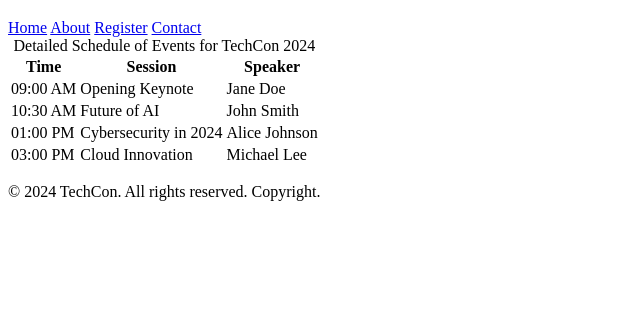
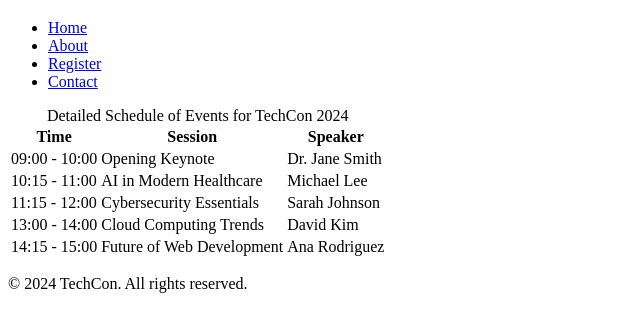
Before and after one commit to garisonmike/TechCon_HTML, a plain HTML site: page techcon_website/schedule.html in a window 1280 px wide. Shown: the part 61-392 px from the top of the page, without its empty margins (0-640 px from the left). Drawn offline with Linux system fonts and the light colour scheme.

Commit message:
Update schedule.html

```diff
--- a/techcon_website/schedule.html
+++ b/techcon_website/schedule.html
@@ -1,17 +1,20 @@
 <!DOCTYPE html>
 <html lang="en">
 <head>
-  <meta charset="UTF-8">
+    <meta charset="UTF-8" />
+    <meta name="viewport" content="width=device-width, initial-scale=1.0" />
     <title>Schedule for TechCon 2024</title>
 </head>
 <body>
     <header>
         <h1>Schedule for TechCon 2024</h1>
         <nav>
-      <a href="index.html">Home</a>
-      <a href="about.html">About</a>
-      <a href="register.html">Register</a>
-      <a href="contact.html">Contact</a>
+            <ul>
+                <li><a href="index.html">Home</a></li>
+                <li><a href="about.html">About</a></li>
+                <li><a href="register.html">Register</a></li>
+                <li><a href="contact.html">Contact</a></li>
+            </ul>
         </nav>
     </header>
 
@@ -27,31 +30,36 @@
             </thead>
             <tbody>
                 <tr>
-          <td>09:00 AM</td>
+                    <td>09:00 - 10:00</td>
                     <td>Opening Keynote</td>
-          <td>Jane Doe</td>
+                    <td>Dr. Jane Smith</td>
                 </tr>
                 <tr>
-          <td>10:30 AM</td>
-          <td>Future of AI</td>
-          <td>John Smith</td>
+                    <td>10:15 - 11:00</td>
+                    <td>AI in Modern Healthcare</td>
+                    <td>Michael Lee</td>
                 </tr>
                 <tr>
-          <td>01:00 PM</td>
-          <td>Cybersecurity in 2024</td>
-          <td>Alice Johnson</td>
+                    <td>11:15 - 12:00</td>
+                    <td>Cybersecurity Essentials</td>
+                    <td>Sarah Johnson</td>
                 </tr>
                 <tr>
-          <td>03:00 PM</td>
-          <td>Cloud Innovation</td>
-          <td>Michael Lee</td>
+                    <td>13:00 - 14:00</td>
+                    <td>Cloud Computing Trends</td>
+                    <td>David Kim</td>
+                </tr>
+                <tr>
+                    <td>14:15 - 15:00</td>
+                    <td>Future of Web Development</td>
+                    <td>Ana Rodriguez</td>
                 </tr>
             </tbody>
         </table>
     </main>
 
     <footer>
-    <p>&copy; 2024 TechCon. All rights reserved. Copyright.</p>
+        <p>© 2024 TechCon. All rights reserved.</p>
     </footer>
 </body>
 </html>
```
Lines whose indentation alone changed are shown as unchanged.
